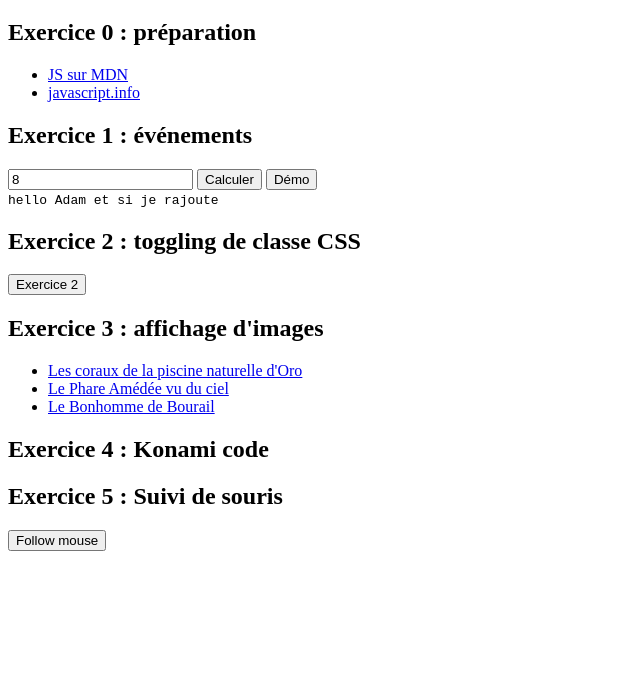
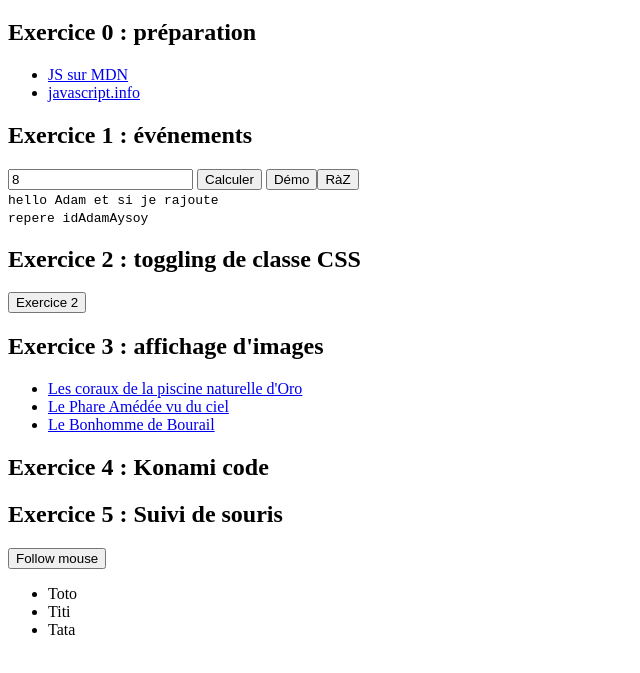
Before and after one commit to Adam-Aissoy/lyon2023_2024, a plain HTML site: page s6/LIFWEB/tp2/LIFWEB TP2 - DOM.htm in a window 1280 px wide. Shown: the part 61-734 px from the top of the page, without its empty margins (0-640 px from the left). Drawn offline with Linux system fonts and the light colour scheme.

Commit message:
LIFWEB_TP2a

```diff
--- a/s6/LIFWEB/tp2/LIFWEB TP2 - DOM.htm
+++ b/s6/LIFWEB/tp2/LIFWEB TP2 - DOM.htm
@@ -35,6 +35,10 @@
       <button id="demo-btn">Démo</button>
       <div><code id="output-code"></code></div>
       <div><code id="test-code"> hello Adam et si je rajoute</code></div>
+      <div><code id="adamaysoy"> repere idAdamAysoy</code></div>
+
+
+
     </section>
 
     <section>
--- a/s6/LIFWEB/tp2/LIFWEB TP2 - DOM_fichiers/tp2.js
+++ b/s6/LIFWEB/tp2/LIFWEB TP2 - DOM_fichiers/tp2.js
@@ -2,3 +2,44 @@
 console.info("app.js loading...");
 
 console.info("...app.js loaded");
+
+/* Afficher une liste de nom avec prenom dans le body */
+let liste = document.createElement("ul");
+document.body.appendChild(liste);
+let noms = ["Toto", "Titi", "Tata"];
+for (let nom of noms) {
+    let li = document.createElement("li");
+    li.textContent = nom;
+    liste.appendChild(li);
+}
+/*
+new bouton dynamique
+test non reuissit
+*/
+/*
+
+let raz = document.createElement("button");
+raz.textContent = "RàZ";
+raz.id = "raz";
+document.body.appendChild(raz);
+raz.insertAdjacentElement("afterend", document.querySelector("button"));
+raz.addEventListener("click", function() {
+    document.querySelector("input").value = "";
+});
+*/
+document.addEventListener("DOMContentLoaded", function () {
+    var razButton = document.createElement("button");
+    razButton.textContent = "RàZ";
+    var demoButton = document.getElementById("demo-btn");
+    demoButton.insertAdjacentElement('afterend', razButton);
+});
+document.addEventListener("DOMContentLoaded", function () {
+    var clickCounter = 0;
+    var demoButton = document.getElementById("demo-btn");
+    var outputCode = document.getElementById("output-code");
+    // gestionnaire pour le compteur de clics sur le bouton Démo
+    demoButton.addEventListener("click", function () {
+      clickCounter++;
+      outputCode.textContent += "Nombre de clics sur Démo : " + clickCounter + "\n";
+    });
+  });
```
Also changed, not shown: s6/LIFWEB/tp2/LIFWEB TP2 - DOM_fichiers/tp2.css (added).
